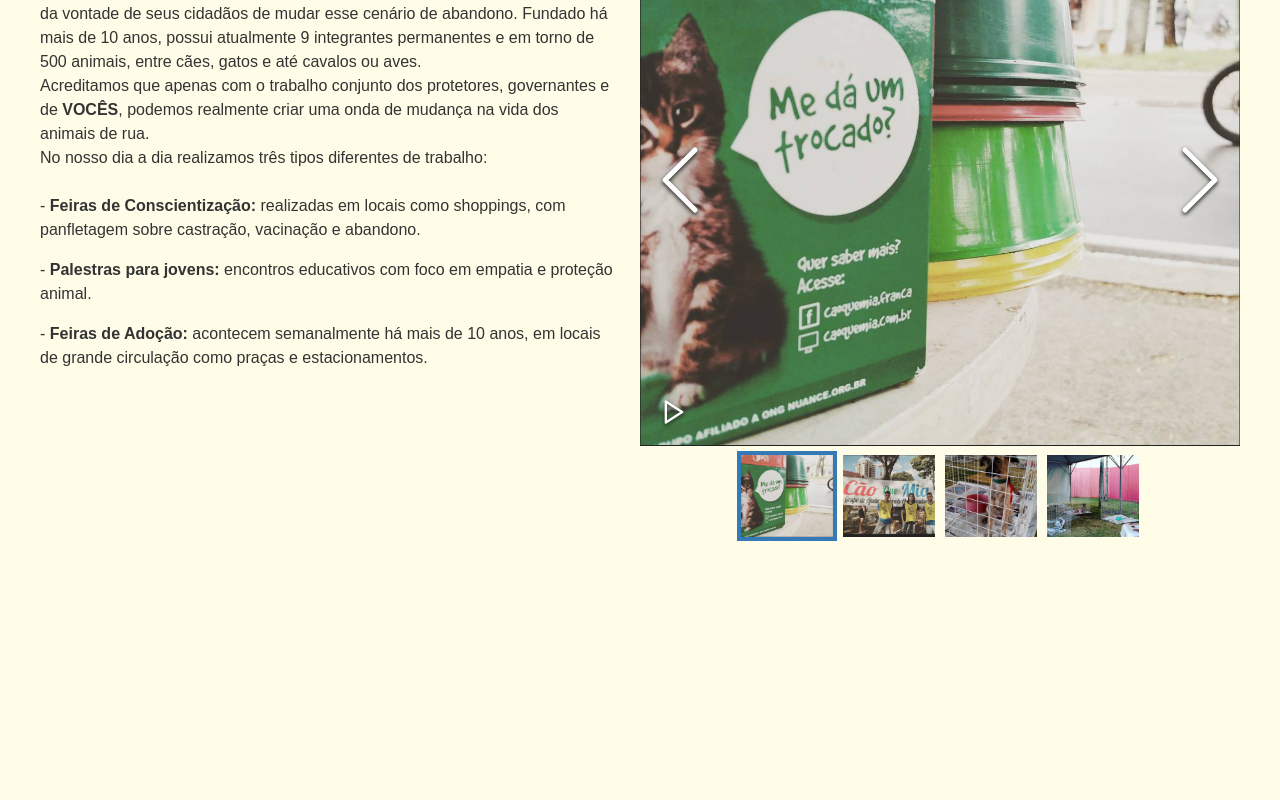
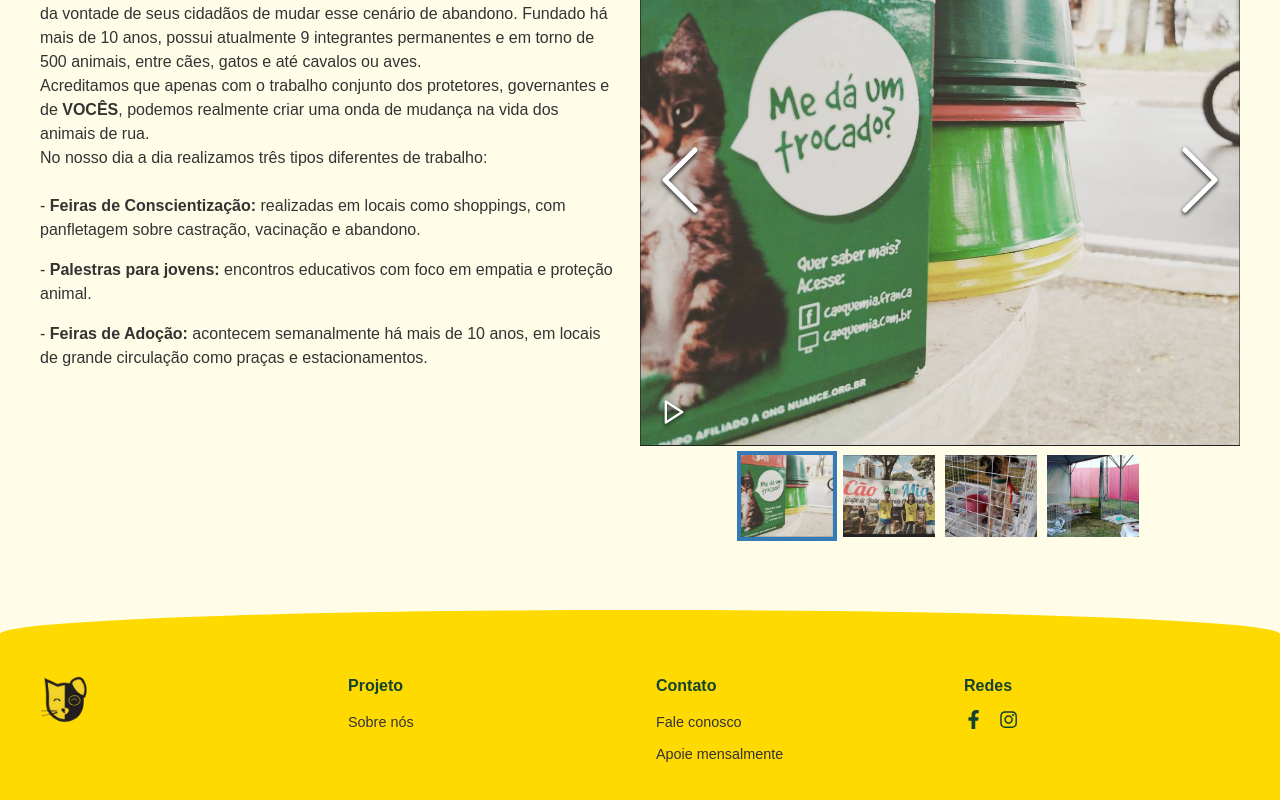
Before and after one commit to SenaBuildingCode/cao-que-mia, a Next.js app: page /home in a window 1280 px wide. Shown: the part 1358-2158 px from the top of the page. Before the commit the page ends 1968 px from the top, so only its background shows below. Built offline with nearby package versions, Linux system fonts and the light colour scheme.

Commit message:
chore: implementing footer

```diff
--- a/package.json
+++ b/package.json
@@ -13,6 +13,7 @@
     "next": "15.4.4",
     "react": "19.1.0",
     "react-dom": "19.1.0",
+    "react-icons": "^5.5.0",
     "react-image-gallery": "^1.4.0"
   },
   "devDependencies": {
--- a/src/app/components/DonationCarousel.module.css
+++ b/src/app/components/DonationCarousel.module.css
@@ -2,7 +2,8 @@
   background-color: #f8cb07;
   padding: 4rem 2rem;
   position: relative;
-  border-top-left-radius: 100% 5rem;
+  border-top-left-radius: 100% 3rem;
+  border-bottom-right-radius: 100% 3rem;
   z-index: 1;
 }
 
--- /dev/null
+++ b/src/app/components/Footer.module.css
@@ -0,0 +1,83 @@
+.footer {
+  background-color: #feda00;
+  padding: 4rem 2rem;
+  color: #14432e;
+  position: relative;
+  border-top-left-radius: 100% 3rem;
+  border-top-right-radius: 100% 3rem;
+  z-index: 1;
+}
+
+.container {
+  max-width: 1200px;
+  margin: 0 auto;
+  display: flex;
+  flex-wrap: wrap;
+  gap: 2rem;
+  justify-content: space-between;
+}
+
+.column {
+  flex: 1 1 180px;
+  min-width: 180px;
+}
+
+.logoCircle {
+  width: 48px;
+  height: 48px;
+  background-color: #fff;
+  border-radius: 50%;
+  display: flex;
+  align-items: center;
+  justify-content: center;
+  margin-bottom: 1rem;
+}
+
+.description {
+  font-size: 0.9rem;
+  line-height: 1.4;
+}
+
+.texth4 {
+  font-size: 1rem;
+  font-weight: 700;
+  margin-bottom: 0.75rem;
+}
+
+.ul {
+  list-style: none;
+  padding: 0;
+  margin: 0;
+}
+
+.ul li {
+  margin-bottom: 0.5rem;
+}
+
+.ul li a {
+  text-decoration: none;
+  color: #333;
+  font-size: 0.9rem;
+  transition: color 0.3s;
+}
+
+.ul li a:hover {
+  color: #14432e;
+  font-weight: 600;
+}
+
+.socials {
+  display: flex;
+  gap: 1rem;
+  margin-top: 0.5rem;
+}
+
+.socials a {
+  color: #14432e;
+  font-size: 1.2rem;
+  transition: transform 0.3s;
+}
+
+.socials a:hover {
+  transform: scale(1.1);
+}
--- /dev/null
+++ b/src/app/components/Footer.tsx
@@ -0,0 +1,59 @@
+import Image from "next/image";
+import { FaFacebookF, FaInstagram } from "react-icons/fa";
+
+import styles from "./Footer.module.css";
+
+const Footer = () => {
+  return (
+    <footer className={styles.footer}>
+      <div className={styles.container}>
+        <div className={styles.column}>
+          <Image
+            src="/icone-cao-que-mia.png"
+            width={50}
+            height={50}
+            alt="icone cao que mia"
+          />
+        </div>
+
+        <div className={styles.column}>
+          <h4 className={styles.texth4}>Projeto</h4>
+          <ul className={styles.ul}>
+            <li>
+              <a href="#">Sobre nós</a>
+            </li>
+          </ul>
+        </div>
+
+        <div className={styles.column}>
+          <h4 className={styles.texth4}>Contato</h4>
+          <ul className={styles.ul}>
+            <li>
+              <a href="#">Fale conosco</a>
+            </li>
+            <li>
+              <a href="#">Apoie mensalmente</a>
+            </li>
+          </ul>
+        </div>
+
+        <div className={styles.column}>
+          <h4 className={styles.texth4}>Redes</h4>
+          <div className={styles.socials}>
+            <a href="https://www.facebook.com/caoquemia.franca" target="_blank">
+              <FaFacebookF />
+            </a>
+            <a
+              href="https://www.instagram.com/caoquemia.franca/"
+              target="_blank"
+            >
+              <FaInstagram />
+            </a>
+          </div>
+        </div>
+      </div>
+    </footer>
+  );
+};
+
+export default Footer;
--- a/src/app/home/page.tsx
+++ b/src/app/home/page.tsx
@@ -4,6 +4,7 @@ import Header from "../components/Header";
 import Banner from "../components/Banner";
 import DonationCarousel from "../components/DonationCarousel";
 import AboutUs from "../components/AboutUs";
+import Footer from "../components/Footer";
 
 const Home = () => {
   return (
@@ -12,6 +13,7 @@ const Home = () => {
       <Banner />
       <DonationCarousel />
       <AboutUs />
+      <Footer />
     </div>
   );
 };
```
Also changed, not shown: public/icone-cao-que-mia.png (added), 1 other file (tests, documents, lock files or other folders).
